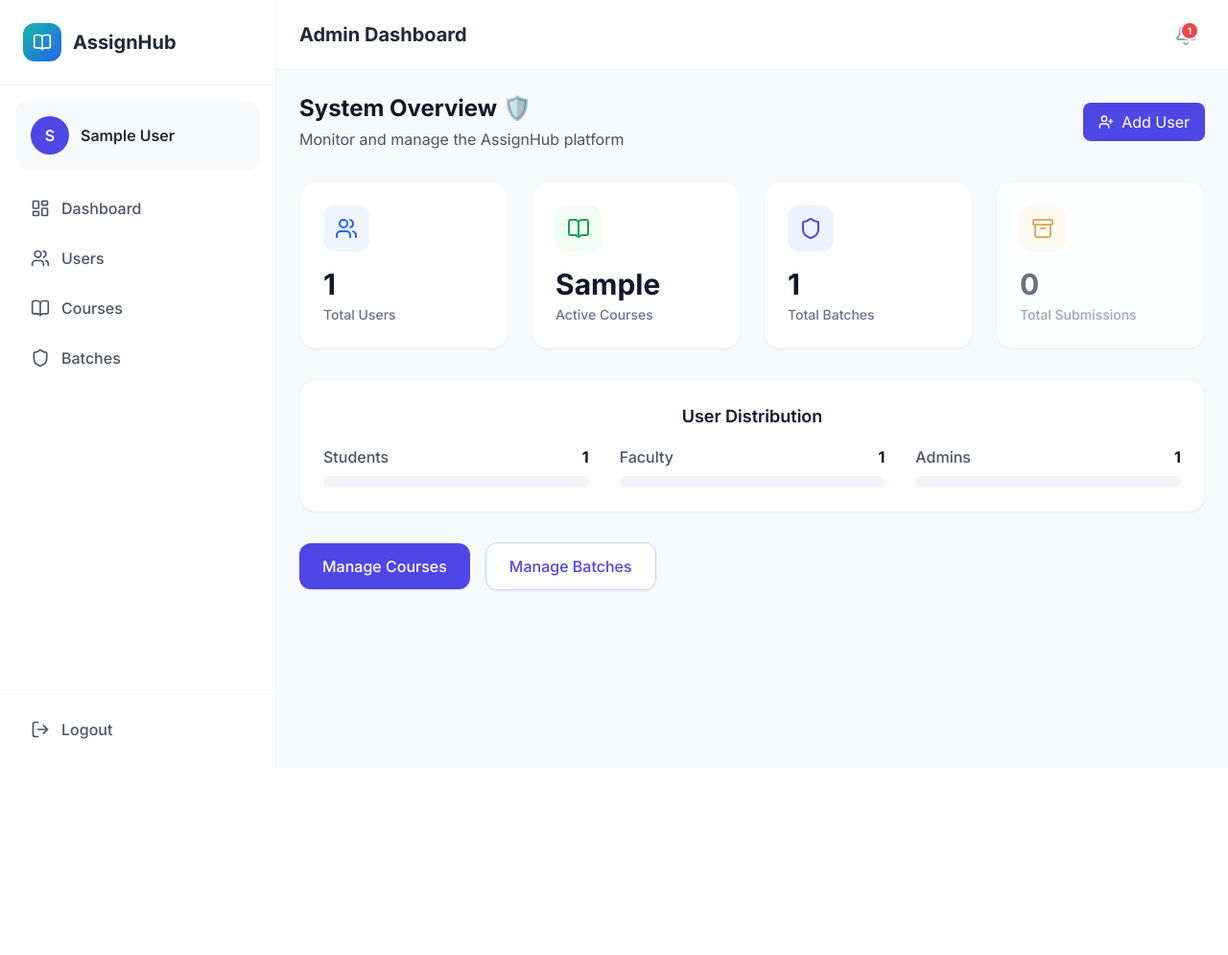
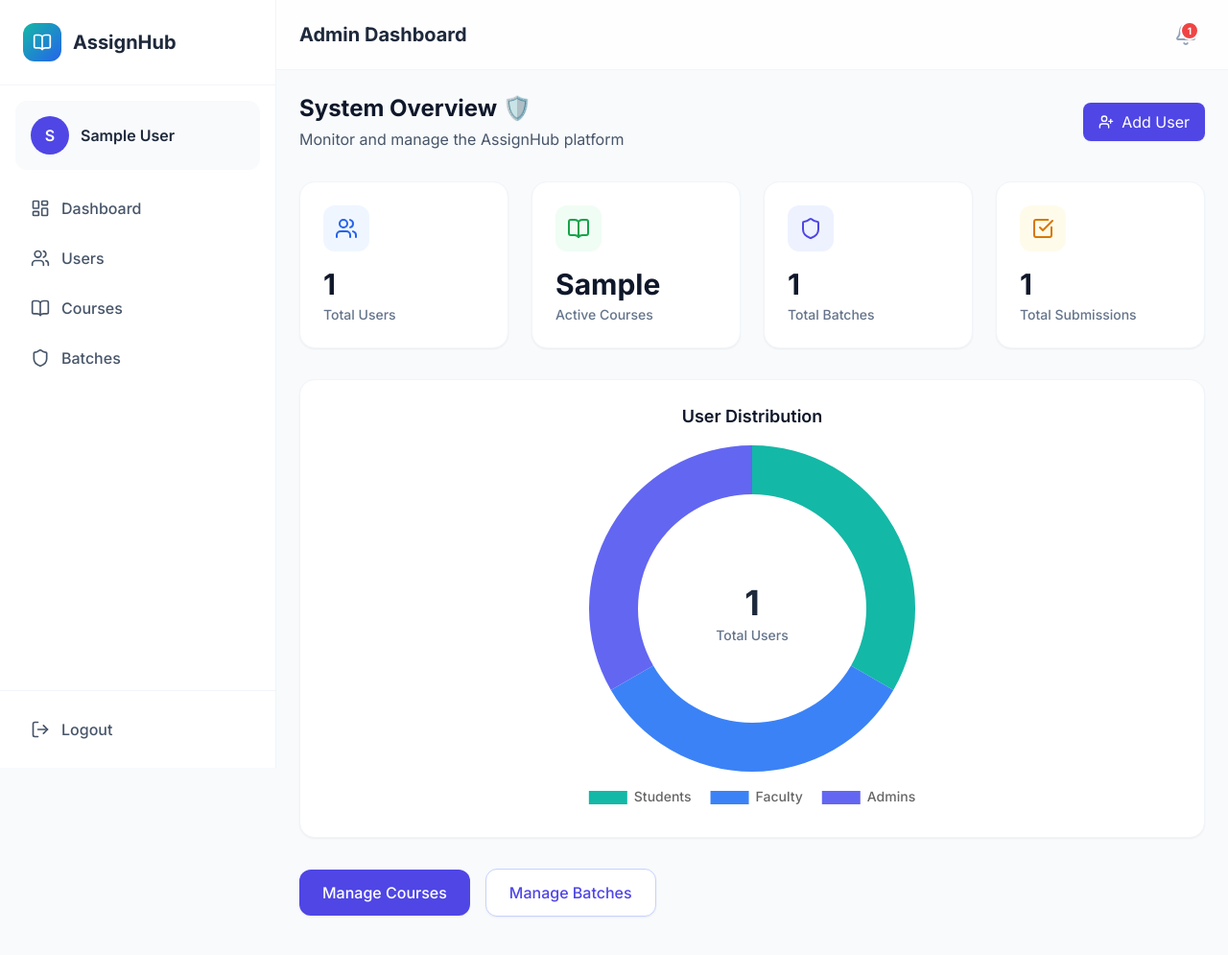
Before and after one commit to solanki-vimal/AssignHub, a Django app: template templates/dashboard/admin/dashboard.html in a window 1280 px wide. Shown: the whole page at 96% size. Before the commit the page ends 800 px from the top, so only its background shows below. Run offline with Django 5.2, Linux system fonts and the light colour scheme; a user stored in the database is signed in; tables that the repository leaves empty hold one stand-in row (values such as "Sample post"); the template is opened without the code that fills it: most values are stand-ins (such as "Sample title", 1, 10 or a date in 2020); some libraries are stand-ins or nearby versions.

Commit message:
feat(admin): enhance dashboard with total submissions metric and chart.js user distribution

```diff
--- a/dashboard/views/admin_views.py
+++ b/dashboard/views/admin_views.py
@@ -23,6 +23,8 @@ def admin_dashboard(request):
     faculty_percent = round((faculty_count / total_users * 100)) if total_users > 0 else 0
     admin_percent = round((admin_count / total_users * 100)) if total_users > 0 else 0
 
+    from assignments.models import Submission
+
     context = {
         'total_users': total_users,
         'student_count': student_count,
@@ -33,6 +35,7 @@ def admin_dashboard(request):
         'admin_percent': admin_percent,
         'active_courses': Course.objects.filter(is_archived=False).count(),
         'total_batches': Batch.objects.filter(is_archived=False).count(),
+        'total_submissions': Submission.objects.count(),
     }
     return render(request, 'dashboard/admin/dashboard.html', context)
 
--- a/templates/dashboard/admin/dashboard.html
+++ b/templates/dashboard/admin/dashboard.html
@@ -3,6 +3,11 @@
 {% block title %}Dashboard{% endblock %}
 
 {% block header_title %}Admin Dashboard{% endblock %}
+
+{% block extra_head %}
+<!-- Chart.js -->
+<script src="https://cdn.jsdelivr.net/npm/chart.js"></script>
+{% endblock %}
 
 {% block content %}
 <!-- Welcome Section -->
@@ -60,15 +65,15 @@
             <p class="text-sm font-medium text-slate-500">Total Batches</p>
         </div>
     </div>
-    <!-- Stat 4 Placeholder -->
-    <div class="bg-white p-6 rounded-2xl border border-slate-100 shadow-sm opacity-60">
+    <!-- Stat 4 -->
+    <div class="bg-white p-6 rounded-2xl border border-slate-100 shadow-sm transition-all hover:shadow-md">
         <div class="flex items-center justify-between mb-4">
             <div class="w-12 h-12 bg-amber-50 rounded-xl flex items-center justify-center">
-                <i data-lucide="archive" class="w-6 h-6 text-amber-600"></i>
+                <i data-lucide="check-square" class="w-6 h-6 text-amber-600"></i>
             </div>
         </div>
         <div>
-            <h4 class="text-3xl font-bold text-slate-900 mb-1">0</h4>
+            <h4 class="text-3xl font-bold text-slate-900 mb-1">{{ total_submissions }}</h4>
             <p class="text-sm font-medium text-slate-500">Total Submissions</p>
         </div>
     </div>
@@ -78,38 +83,12 @@
     <!-- User Distribution (Full Width now or centered) -->
     <div class="lg:col-span-3 bg-white rounded-2xl border border-slate-100 shadow-sm p-6">
         <h3 class="text-lg font-semibold text-slate-900 mb-4 text-center">User Distribution</h3>
-        <div class="grid grid-cols-1 md:grid-cols-3 gap-8">
-            <div>
-                <div class="flex items-center justify-between mb-2">
-                    <span class="text-slate-600 font-medium">Students</span>
-                    <span class="font-bold text-slate-900">{{ student_count }}</span>
-                </div>
-                <div class="h-3 bg-slate-100 rounded-full overflow-hidden">
-                    <div class="h-full bg-teal-500 rounded-full transition-all duration-1000"
-                        style="--width: {{ student_percent|default:0 }}%; width: var(--width);">
-                    </div>
-                </div>
-            </div>
-            <div>
-                <div class="flex items-center justify-between mb-2">
-                    <span class="text-slate-600 font-medium">Faculty</span>
-                    <span class="font-bold text-slate-900">{{ faculty_count }}</span>
-                </div>
-                <div class="h-3 bg-slate-100 rounded-full overflow-hidden">
-                    <div class="h-full bg-blue-500 rounded-full transition-all duration-1000"
-                        style="--width: {{ faculty_percent|default:0 }}%; width: var(--width);">
-                    </div>
-                </div>
-            </div>
-            <div>
-                <div class="flex items-center justify-between mb-2">
-                    <span class="text-slate-600 font-medium">Admins</span>
-                    <span class="font-bold text-slate-900">{{ admin_count }}</span>
-                </div>
-                <div class="h-3 bg-slate-100 rounded-full overflow-hidden">
-                    <div class="h-full bg-indigo-500 rounded-full transition-all duration-1000"
-                        style="--width: {{ admin_percent|default:0 }}%; width: var(--width);">
-                    </div>
+        <div class="flex justify-center items-center">
+            <div class="w-full max-w-sm relative">
+                <canvas id="userDistributionChart"></canvas>
+                <div class="absolute inset-0 flex flex-col items-center justify-center pointer-events-none" style="padding-bottom: 2rem;">
+                    <span class="text-4xl font-bold text-slate-800">{{ total_users }}</span>
+                    <span class="text-sm font-medium text-slate-500 mt-1">Total Users</span>
                 </div>
             </div>
         </div>
@@ -126,4 +105,43 @@
         Manage Batches
     </a>
 </div>
+
+<script>
+    document.addEventListener("DOMContentLoaded", function () {
+        const ctx = document.getElementById('userDistributionChart').getContext('2d');
+        new Chart(ctx, {
+            type: 'doughnut',
+            data: {
+                labels: ['Students', 'Faculty', 'Admins'],
+                datasets: [{
+                    data: [{{ student_count }}, {{ faculty_count }}, {{ admin_count }}],
+                    backgroundColor: [
+                        '#14b8a6', // teal-500
+                        '#3b82f6', // blue-500
+                        '#6366f1'  // indigo-500
+                    ],
+                    borderWidth: 0,
+                    hoverOffset: 4
+                }]
+            },
+            options: {
+                responsive: true,
+                plugins: {
+                    legend: {
+                        position: 'bottom',
+                        labels: {
+                            font: {
+                                family: "'Inter', sans-serif",
+                                size: 14,
+                                weight: '500'
+                            },
+                            padding: 20
+                        }
+                    }
+                },
+                cutout: '70%'
+            }
+        });
+    });
+</script>
 {% endblock %}
```
